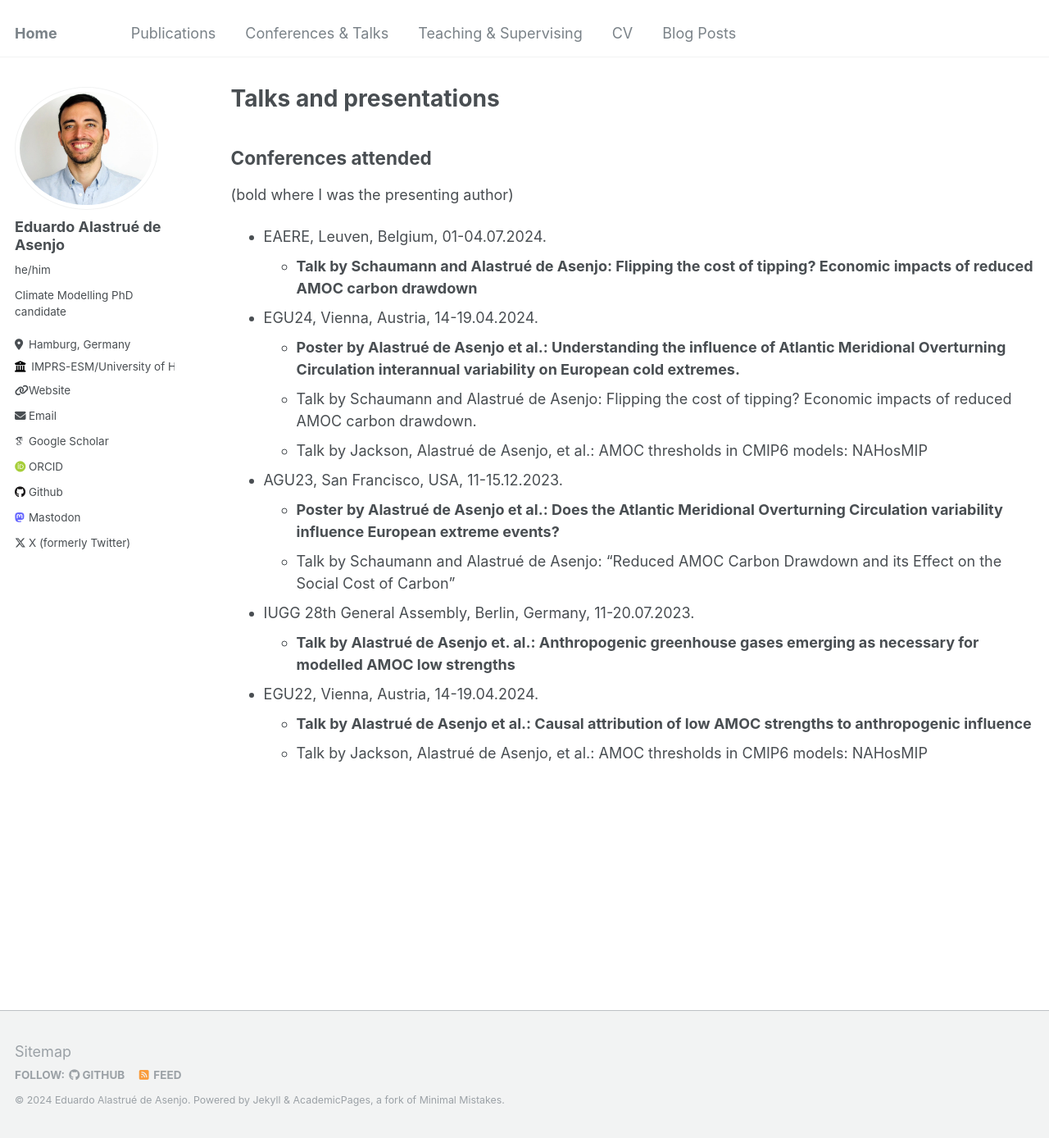
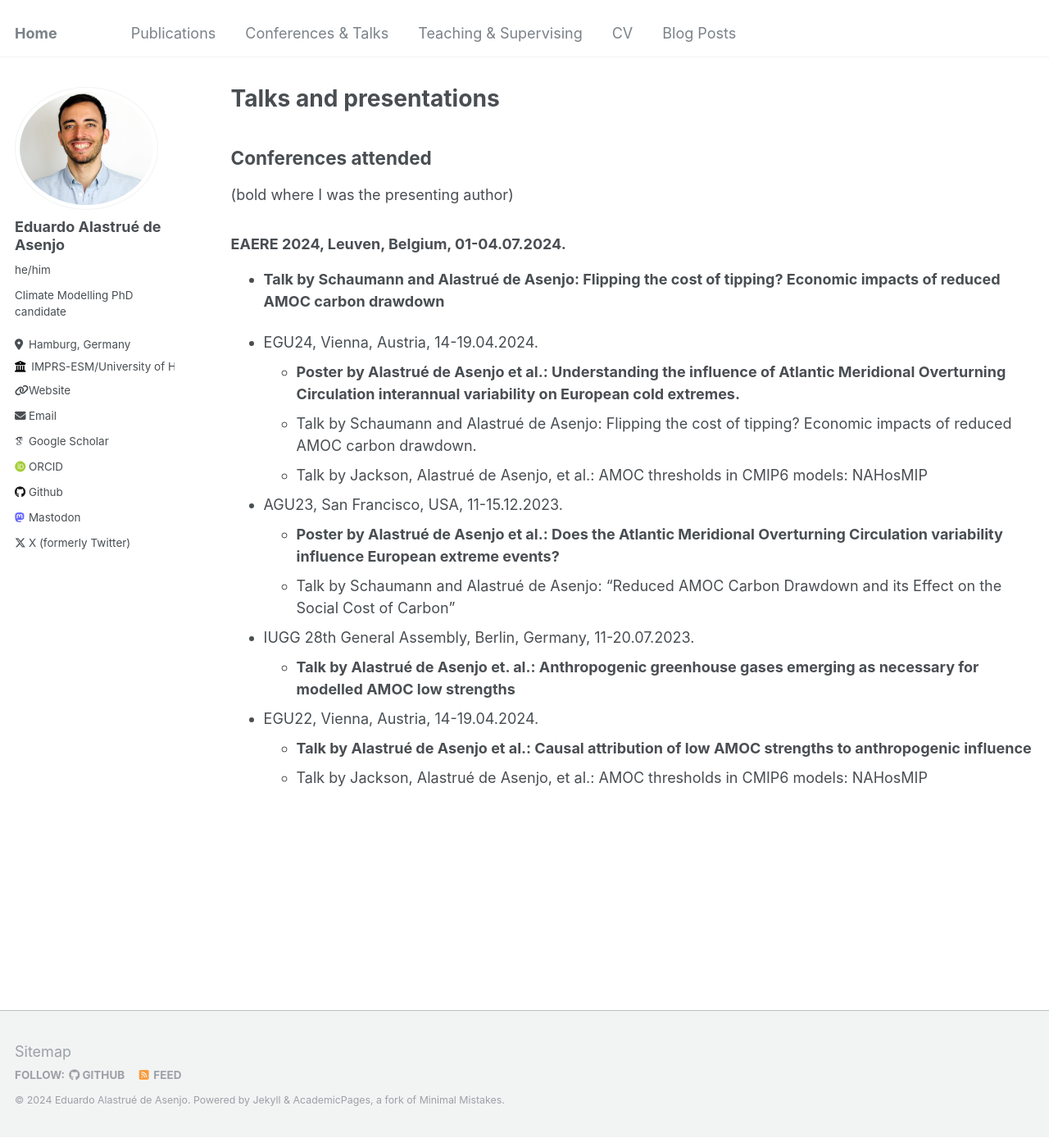
Before and after one commit to edualas/edualas.github.io, a Jekyll site: the page built from _pages/talks.md, in a window 1280 px wide and 1388 px high. Shown: the whole window at 82% size. Built offline with Jekyll 4.4.1, drawn with Linux system fonts in a browser that asks for light colours; some web fonts are replaced.

Commit message:
Update talks.md

```diff
--- a/_pages/talks.md
+++ b/_pages/talks.md
@@ -8,7 +8,7 @@ author_profile: true
 ## Conferences attended
 (bold where I was the presenting author)
 
-* EAERE, Leuven, Belgium, 01-04.07.2024.
+### EAERE 2024, Leuven, Belgium, 01-04.07.2024.
   * **Talk by Schaumann and Alastrué de Asenjo: Flipping the cost of tipping? Economic impacts of reduced AMOC carbon drawdown**
 
 * EGU24, Vienna, Austria, 14-19.04.2024.
```
